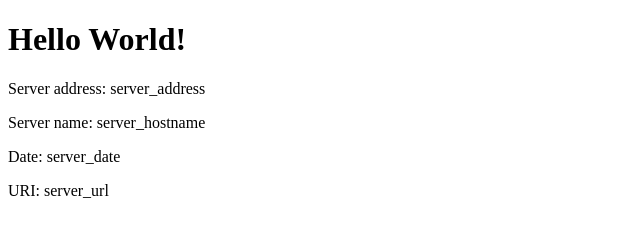
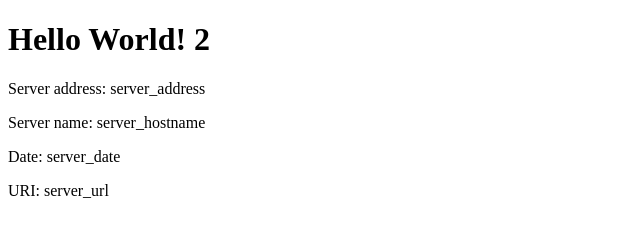
Before and after one commit to grezar/eks-example, a plain HTML site: page src/index.html in a window 1280 px wide. Shown: the full height of the page, 0-640 px from the left. Drawn offline with Linux system fonts and the light colour scheme.

Commit message:
v2 Updating home page

```diff
--- a/src/index.html
+++ b/src/index.html
@@ -1,12 +1,12 @@
 <!DOCTYPE html>
 <html>
 <head>
-  <title>Hello World</title>
+  <title>Hello World 2</title>
 </head>
 
 <body>
 <div class="info">
-<h1>Hello World!</h1>
+<h1>Hello World! 2</h1>
 <p><span>Server&nbsp;address:</span> <span>server_address</span></p>
 <p><span>Server&nbsp;name:</span> <span>server_hostname</span></p>
 <p class="smaller"><span>Date:</span> <span>server_date</span></p>
```
